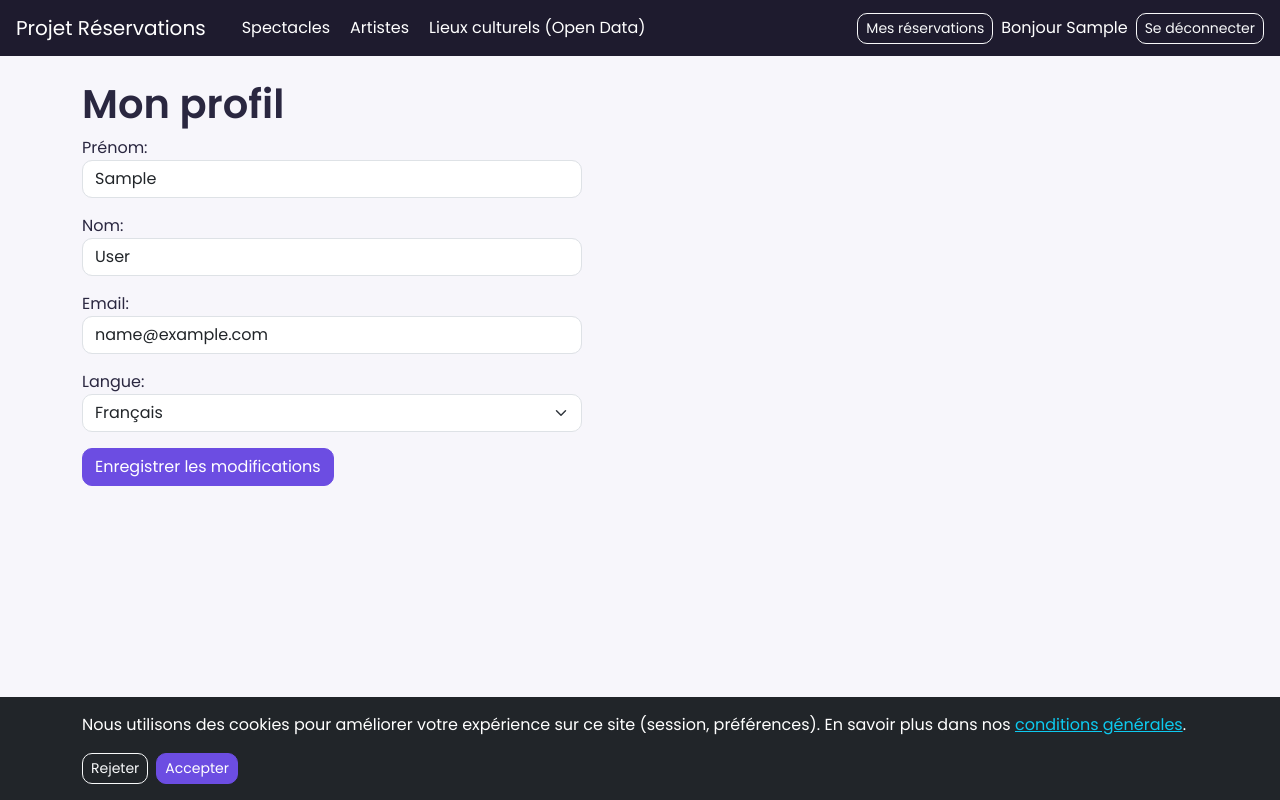
After one commit to mehdichouati/Django_PID, a Django app: page /profile/ in a window 1280 px wide. The commit adds this page. Run offline with Django 5.2, Linux system fonts and the light colour scheme; the visitor is signed in with stand-in values (Sample User, id 1); data comes from the database, SQL or seed files in the repository.

Commit message:
Fonctionnalité : modification des données de profil (membre) - prénom, nom, email, langue

```diff
--- a/reservations/catalogue/forms.py
+++ b/reservations/catalogue/forms.py
@@ -2,7 +2,7 @@ from django import forms
 from django.contrib.auth.models import User
 from django.contrib.auth.password_validation import validate_password
 from django.core.exceptions import ValidationError
-from .models import Artist, Show, Review
+from .models import Artist, Show, Review, UserMeta
 
 
 class ArtistForm(forms.ModelForm):
@@ -100,3 +100,27 @@ class ReviewForm(forms.ModelForm):
         if not review:
             raise forms.ValidationError("L'avis ne peut pas être vide.")
         return review
+
+
+class ProfileForm(forms.Form):
+    first_name = forms.CharField(max_length=60, label="Prénom", widget=forms.TextInput(attrs={'class': 'form-control'}))
+    last_name = forms.CharField(max_length=60, label="Nom", widget=forms.TextInput(attrs={'class': 'form-control'}))
+    email = forms.EmailField(label="Email", widget=forms.EmailInput(attrs={'class': 'form-control'}))
+    langue = forms.ChoiceField(
+        choices=[('FR', 'Français'), ('EN', 'English'), ('NL', 'Nederlands')],
+        label="Langue",
+        widget=forms.Select(attrs={'class': 'form-select'})
+    )
+
+    def __init__(self, *args, **kwargs):
+        self.user = kwargs.pop('user', None)
+        super().__init__(*args, **kwargs)
+
+    def clean_email(self):
+        email = self.cleaned_data['email']
+        qs = User.objects.filter(email=email)
+        if self.user:
+            qs = qs.exclude(pk=self.user.pk)
+        if qs.exists():
+            raise ValidationError("Cet email est déjà utilisé par un autre compte.")
+        return email
--- a/reservations/catalogue/templates/catalogue/base.html
+++ b/reservations/catalogue/templates/catalogue/base.html
@@ -18,7 +18,7 @@
     <div class="ms-auto d-flex align-items-center gap-2">
         {% if user.is_authenticated %}
             <a href="{% url 'my_reservations' %}" class="btn btn-outline-light btn-sm">Mes réservations</a>
-            <span class="text-white">Bonjour {{ user.first_name }}</span>
+            <a href="{% url 'profile_edit' %}" class="text-white text-decoration-none">Bonjour {{ user.first_name }}</a>
             <form method="post" action="{% url 'logout' %}" class="d-inline">
                 {% csrf_token %}
                 <button type="submit" class="btn btn-outline-light btn-sm">Se déconnecter</button>
--- /dev/null
+++ b/reservations/catalogue/templates/catalogue/profile_form.html
@@ -0,0 +1,10 @@
+{% extends 'catalogue/base.html' %}
+{% block title %}Mon profil{% endblock %}
+{% block content %}
+<h1>Mon profil</h1>
+<form method="post" style="max-width: 500px;">
+    {% csrf_token %}
+    {{ form.as_p }}
+    <button type="submit" class="btn btn-primary">Enregistrer les modifications</button>
+</form>
+{% endblock %}
--- a/reservations/catalogue/views.py
+++ b/reservations/catalogue/views.py
@@ -12,7 +12,7 @@ from .models import (
     Artist, Role, RoleUser, UserMeta, Type, ArtisteType, Show, ArtisteTypeShow,
     Representation, Price, Reservation, RepresentationReservation, Review
 )
-from .forms import ArtistForm, RegisterForm, ShowForm, ReviewForm
+from .forms import ArtistForm, RegisterForm, ShowForm, ReviewForm, ProfileForm
 
 
 def is_user_admin(user):
@@ -307,6 +307,30 @@ def reservation_store(request, representation_id):
 
 
 @login_required
+def profile_edit(request):
+    user_meta, _ = UserMeta.objects.get_or_create(user=request.user, defaults={'langue': 'FR'})
+    if request.method == 'POST':
+        form = ProfileForm(request.POST, user=request.user)
+        if form.is_valid():
+            request.user.first_name = form.cleaned_data['first_name']
+            request.user.last_name = form.cleaned_data['last_name']
+            request.user.email = form.cleaned_data['email']
+            request.user.save()
+            user_meta.langue = form.cleaned_data['langue']
+            user_meta.save()
+            messages.success(request, "Votre profil a été mis à jour.")
+            return redirect('profile_edit')
+    else:
+        form = ProfileForm(initial={
+            'first_name': request.user.first_name,
+            'last_name': request.user.last_name,
+            'email': request.user.email,
+            'langue': user_meta.langue,
+        }, user=request.user)
+    return render(request, 'catalogue/profile_form.html', {'form': form})
+
+
+@login_required
 def my_reservations(request):
     reservations = Reservation.objects.filter(user=request.user).order_by('-booking_date')
     return render(request, 'catalogue/my_reservations.html', {'reservations': reservations})
--- a/reservations/reservations/urls.py
+++ b/reservations/reservations/urls.py
@@ -8,6 +8,7 @@ urlpatterns = [
     path('artist/', include('catalogue.urls')),
     path('show/', include('catalogue.urls_show')),
     path('api/', include('api.urls')),
+    path('profile/', catalogue_views.profile_edit, name='profile_edit'),
     path('register/', catalogue_views.register, name='register'),
     path('login/', auth_views.LoginView.as_view(template_name='catalogue/login.html'), name='login'),
     path('logout/', auth_views.LogoutView.as_view(next_page='artist_index'), name='logout'),
```
